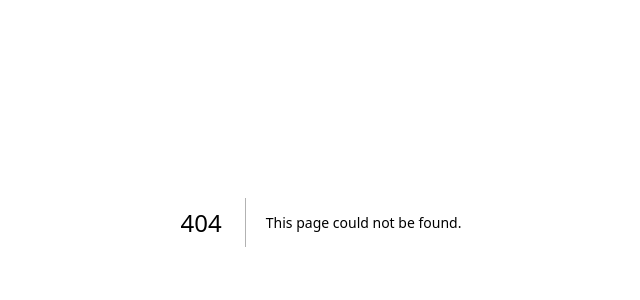
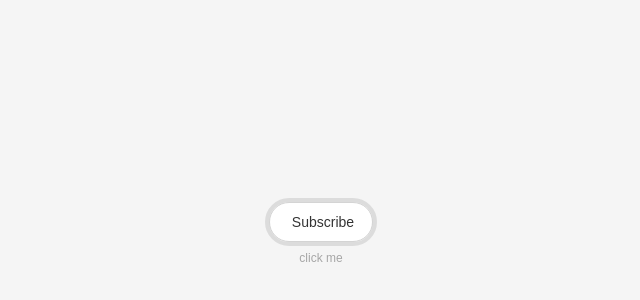
Before and after one commit to kartikk-k/kartikk.io, a Next.js app: page /crafts/button-interaction in a window 1280 px wide. Before the commit this address had no page. Shown: the part 178-478 px from the top of the page, without its empty margins (319-959 px from the left). Built offline with nearby package versions, Linux system fonts and the light colour scheme.

Commit message:
add: crafts

```diff
--- /dev/null
+++ b/src/app/crafts/button-interaction/page.tsx
@@ -0,0 +1,89 @@
+"use client";
+
+import { useEffect, useState } from "react";
+import { motion, AnimatePresence } from 'motion/react'
+
+function page() {
+
+    const [state, setState] = useState<'idle' | 'processing' | 'success'>('idle');
+
+    useEffect(() => {
+        let timer: NodeJS.Timeout;
+
+        if (state === 'processing') {
+            timer = setTimeout(() => {
+                setState('success');
+            }, 2000);
+        } else if (state === 'success') {
+            timer = setTimeout(() => {
+                setState('idle');
+            }, 2000);
+        }
+
+        return () => timer && clearTimeout(timer);
+    }, [state])
+
+    return (
+        <div id="frame" className='min-h-screen text-black/80 font-medium bg-neutral-100 flex items-center justify-center'>
+
+
+            <div className="relative flex flex-col items-center">
+                <motion.button
+                    onClick={() => setState('processing')}
+                    className='bg-white h-10 rounded-full flex items-center justify-center overflow-hidden border border-neutral-300 text-sm cursor-pointer active:scale-95 transition-all duration-200 outline-4 outline-black/10'
+                    initial={{ width: '104px' }}
+                    animate={{
+                        width: state === 'idle' ? '104px' : state === 'processing' ? '194px' : state === 'success' ? '170px' : '0px'
+                    }}
+                    transition={{
+                        duration: 0.05,
+                        ease: "easeIn"
+                    }}
+                // 104, 170, 153
+                >
+                    <AnimatePresence mode="wait" initial={false}>
+                        <motion.span
+                            transition={{
+                                type: "spring",
+                                duration: 0.35,
+                                bounce: 0,
+                            }}
+                            initial={{ opacity: 0, y: -25, filter: "blur(8px)" }}
+                            animate={{ opacity: 1, y: 0, filter: "blur(0px)" }}
+                            exit={{ opacity: 0, y: 25, filter: "blur(8px)" }}
+                            key={state}
+                            className="inline-flex h-5 items-center justify-center gap-1 select-none"
+                        >
+                            <span className="relative -left-1 flex items-center">
+                                {state === 'success' ? (
+                                    <svg xmlns="http://www.w3.org/2000/svg" className="w-4 text-emerald-400" width="18" height="18" viewBox="0 0 18 18"><g fill="currentColor"><path d="M4.5,15c-.229,0-.446-.105-.589-.285L.161,9.965c-.256-.325-.201-.797,.124-1.054,.326-.256,.796-.202,1.054,.124l3.158,4L11.909,3.539c.255-.327,.725-.386,1.053-.13,.327,.255,.385,.726,.13,1.053L5.091,14.711c-.142,.182-.39,.259-.591,.289Z"></path><path d="M9.25,15c-.229,0-.446-.105-.588-.285l-.744-.942c-.257-.325-.202-.797,.124-1.053,.326-.257,.796-.202,1.053,.124l.152,.193L16.659,3.539c.254-.327,.726-.386,1.053-.13,.327,.255,.385,.726,.13,1.053L9.841,14.711c-.142,.182-.359,.288-.589,.289h-.002Z"></path></g></svg>
+                                ) : state === 'processing' ? (
+                                    <motion.span
+                                        animate={{
+                                            rotate: 360
+                                        }}
+                                        transition={{
+                                            duration: 0.7,
+                                            ease: "linear",
+                                            repeat: Infinity
+                                        }}
+                                        className="inline-block"
+                                    >
+                                        <svg xmlns="http://www.w3.org/2000/svg" className="w-4 opacity-60" width="18" height="18" viewBox="0 0 18 18"><g fill="currentColor"><path d="M17 9C17 4.58172 13.4183 1 9 1V2.5C12.5899 2.5 15.5 5.41015 15.5 9C15.5 12.5899 12.5899 15.5 9 15.5V17C13.4183 17 17 13.4183 17 9Z" fill="url(#nc-loader-2-fill-gradient-1)"></path> <path d="M2.5 9C2.5 5.41015 5.41015 2.5 9 2.5V1C4.58172 1 1 4.58172 1 9C1 13.4183 4.58172 17 9 17V15.5C5.41015 15.5 2.5 12.5899 2.5 9Z" fill="url(#nc-loader-2-fill-gradient-2)"></path> <circle cx="9" cy="16.25" r="0.75"></circle> <defs fill="none"> <linearGradient id="nc-loader-2-fill-gradient-1" x1="9" y1="2.5" x2="9" y2="16.25" gradientUnits="userSpaceOnUse" fill="none"> <stop stop-color="currentColor" stop-opacity="0.5" fill="none"></stop> <stop stop-color="currentColor" offset="1" fill="none"></stop> </linearGradient> <linearGradient id="nc-loader-2-fill-gradient-2" x1="9" y1="2.5" x2="9" y2="16.25" gradientUnits="userSpaceOnUse" fill="none"> <stop stop-color="currentColor" stop-opacity="0.5" fill="none"></stop> <stop stop-color="currentColor" offset="1" stop-opacity="0" fill="none"></stop> </linearGradient> </defs></g></svg>
+                                    </motion.span>
+                                ) : null}
+                            </span>
+
+                            {state === 'idle' ? 'Subscribe' : state === 'processing' ? 'Processing Payment' : state === 'success' ? 'Paid successfully!' : ''}
+                        </motion.span>
+                    </AnimatePresence>
+                </motion.button>
+                <span className="text-xs opacity-40 absolute -bottom-6">click me</span>
+            </div>
+
+
+        </div>
+    )
+}
+
+export default page
--- /dev/null
+++ b/src/app/crafts/magic-button/page.tsx
@@ -0,0 +1,53 @@
+"use client";
+
+import { useEffect, useState } from "react";
+import { motion, AnimatePresence } from 'motion/react'
+import { span } from "motion/react-client";
+import { LiquidMetal } from "@paper-design/shaders-react";
+
+function page() {
+
+
+    return (
+        <div className='min-h-screen text-black/80 font-medium bg-white flex items-center justify-center'>
+
+
+            <div className="rounded-full">
+                <div className="relative z-10 p-1 rounded-full flex items-center justify-center overflow-hidden outline-2 -outline-offset-2 outline-black/40 active:scale-95 transition-all duration-200">
+                    <button
+                        // className='bg-linear-to-b from-white font-medium to-neutral-200 relative z-10 px-4 h-10 rounded-full flex items-center justify-center overflow-hidden text-sm cursor-pointer'
+                        className=' font-medium bg-black/30 text-white backdrop-blur-sm relative z-10 px-6 h-10 rounded-full flex items-center justify-center overflow-hidden text-sm cursor-pointer'
+                    >
+                        Create a task
+                    </button>
+
+                    <div className="absolute opacity-70">
+                        <LiquidMetal
+                            width={800}
+                            height={600}
+                            rotation={45}
+                            // image="https://shaders.paper.design/images/logos/diamond.svg"
+                            colorBack="#F5F5F5"
+                            colorTint="#ffffff"
+                            shape="metaballs"
+                            repetition={1.5}
+                            softness={0.1}
+                            shiftRed={0.3}
+                            shiftBlue={0.3}
+                            distortion={0.07}
+                            contour={0.4}
+                            angle={70}
+                            speed={1.2}
+                            scale={0.5}
+                            fit="contain"
+                        />
+                    </div>
+
+                </div>
+            </div>
+
+        </div>
+    )
+}
+
+export default page
```
